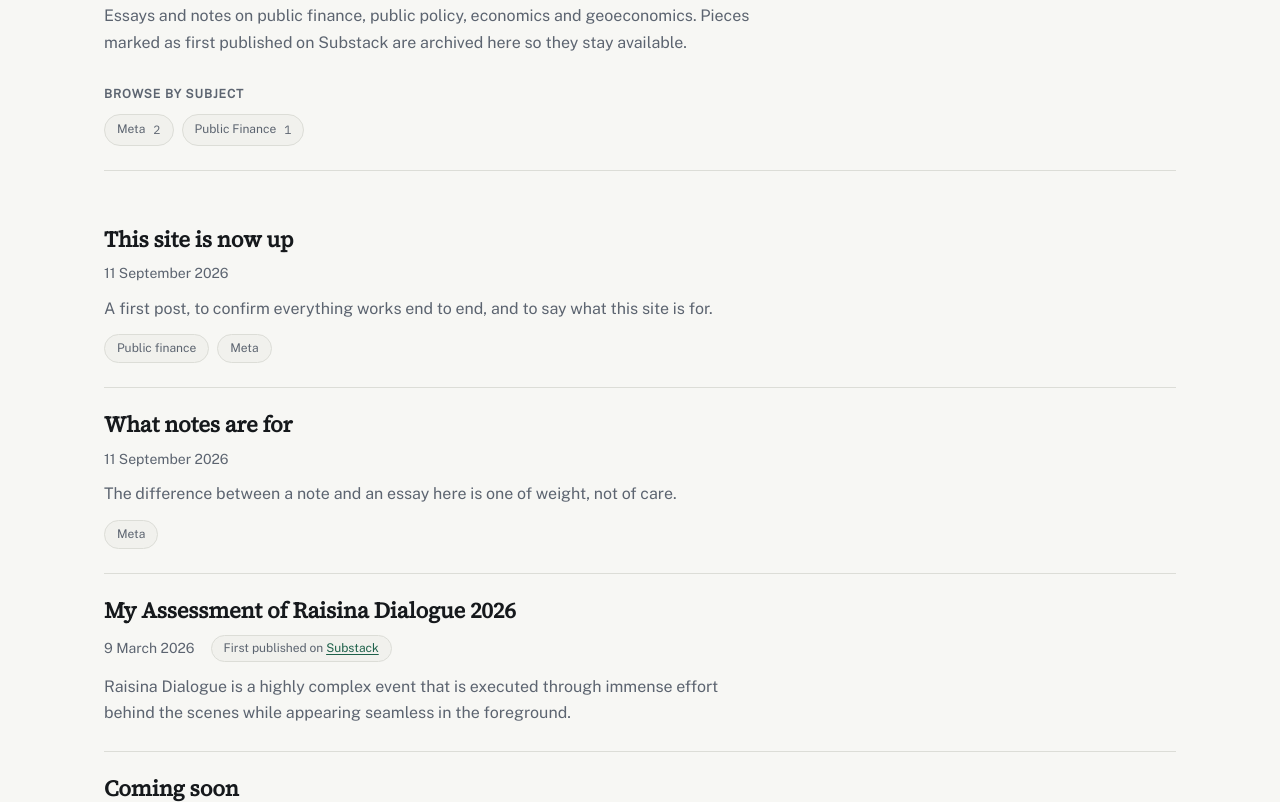
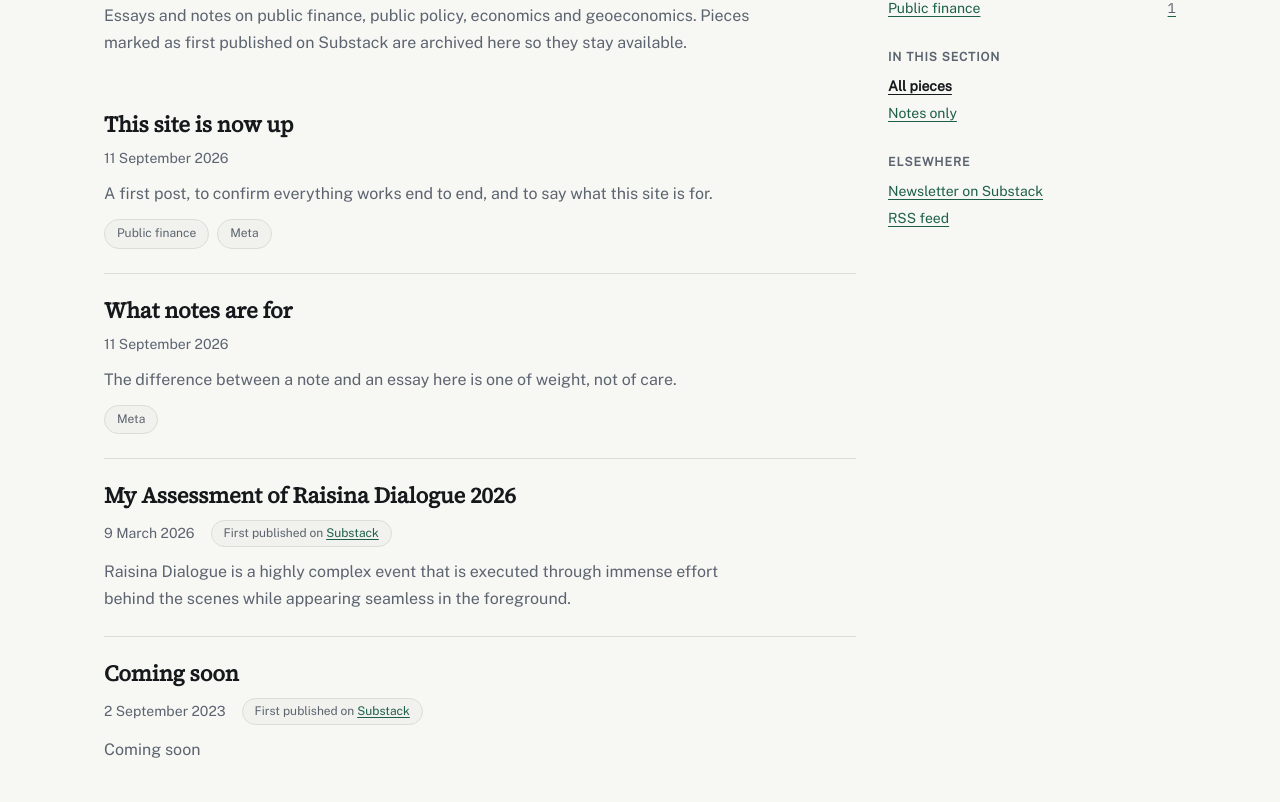
Before and after one commit to asrshadow/anupamkumar.org, an Astro site: page /writing in a window 1280 px wide. Shown: the part 179-981 px from the top of the page. Built offline with nearby package versions, Linux system fonts and the light colour scheme; Astro itself is replaced by a stand-in of ours; some packages are replaced by stand-ins of ours.

Commit message:
feat: give the writing listing a right-hand column
Writings and notes, and the notes-only view, both move into the
page shell. The subject list moves out of the body and into the
aside, where the full set belongs: the home page shows only the
top eight because a sidebar cannot hold forty.

Both views carry an "In this section" block naming the other, so
the notes view is reachable without being in the navigation. The
current view is marked with aria-current as well as weight, since
weight alone tells a screen reader nothing.

The notes page says plainly that it is one view of a larger list,
for a reader arriving there from a search result.

Moving the subject list to the aside removed the h2 that used to
sit between the h1 and the piece titles, so the listings were
skipping from h1 straight to h3. PieceCard now takes its heading
level as a prop, the way SideBlock does, and the three pages whose
list follows the h1 directly pass 2. That also fixes the tag
pages, which had the same gap before this work started.

```diff
--- a/src/components/PieceCard.astro
+++ b/src/components/PieceCard.astro
@@ -15,17 +15,37 @@ import TagList from "./TagList.astro";
 
 interface Props {
   piece: Piece;
+
   /** Hide tags in places where they would be repetitive, like a tag page. */
   showTags?: boolean;
+
+  /**
+   * Whether the title is an <h2> or an <h3>.
+   *
+   * This is not a style choice — the two look identical. Headings
+   * on a page must never skip a level, because a screen reader user
+   * navigates by them and a gap reads as missing content.
+   *
+   * So it depends on what the list sits under. On a page where the
+   * list follows the <h1> directly, these are <h2>. On the home
+   * page they sit under an <h2> saying "More recent writing", so
+   * there they are <h3>, which is the default.
+   */
+  headingLevel?: 2 | 3;
 }
 
-const { piece, showTags = true } = Astro.props;
+const { piece, showTags = true, headingLevel = 3 } = Astro.props;
+
+// Build the tag name from the level. The capital letter matters:
+// Astro treats a lowercase name as a literal HTML tag and a
+// capitalised one as a value to look up.
+const Heading = `h${headingLevel}` as "h2" | "h3";
 ---
 
 <article class="piece-card">
-  <h3 class="piece-title">
+  <Heading class="piece-title">
     <a href={piece.url}>{piece.title}</a>
-  </h3>
+  </Heading>
 
   <PostMeta
     date={piece.date}
--- a/src/pages/notes/index.astro
+++ b/src/pages/notes/index.astro
@@ -1,19 +1,36 @@
 ---
 // ============================================================
-// /notes/ — short pieces, listed newest first.
+// /notes/ — short pieces only, newest first.
+//
+// This is a filtered view of /writing/, not a separate section.
+// Both addresses were published, so both stay live and neither
+// redirects to the other.
+//
+// It is reachable from the sidebar on /writing/ rather than from
+// the navigation, because to a reader a note and an essay are both
+// just things he has written.
 // ============================================================
 
 import BaseLayout from "../../layouts/BaseLayout.astro";
+import PageShell from "../../components/PageShell.astro";
+import SideBlock from "../../components/SideBlock.astro";
 import PieceCard from "../../components/PieceCard.astro";
-import { getNotes } from "../../lib/writing";
+import { getNotes, getAllTags } from "../../lib/writing";
 
 const notes = await getNotes();
+const tags = await getAllTags();
+
+function displayTag(tag: string): string {
+  const spaced = tag.replace(/-/g, " ");
+  return spaced.charAt(0).toUpperCase() + spaced.slice(1);
+}
 ---
 
 <BaseLayout
   title="Notes"
   description="Short pieces: reactions to released figures, clarifications, and working thoughts on public finance and policy."
 >
+  <PageShell asideLabel="Browse this section">
     <header class="page-header">
       <h1>Notes</h1>
       <p class="page-intro">
@@ -21,19 +38,63 @@ const notes = await getNotes();
         clarification, or a working thought. The difference from an essay is one
         of weight, not of care.
       </p>
+
+      <!-- Says plainly that this is one view of a larger list, so a
+           reader who arrives here from a search result does not
+           assume it is everything. -->
+      <p class="filtered-note">
+        This is the notes only. <a href="/writing/">All writings and notes</a> has
+        the essays and the archived Substack pieces as well.
+      </p>
     </header>
 
     {
       notes.length > 0 ? (
         <div class="piece-list">
           {notes.map((note) => (
-          <PieceCard piece={note} />
+            <PieceCard piece={note} headingLevel={2} />
           ))}
         </div>
       ) : (
         <p class="empty">No notes yet.</p>
       )
     }
+
+    <Fragment slot="aside">
+      {
+        tags.length > 0 && (
+          <SideBlock title="Browse by subject">
+            <ul class="tag-links">
+              {tags.map(({ tag, count }) => (
+                <li>
+                  <a href={`/tags/${tag}/`}>
+                    {displayTag(tag)}
+                    <span class="count">{count}</span>
+                  </a>
+                </li>
+              ))}
+            </ul>
+          </SideBlock>
+        )
+      }
+
+      <SideBlock title="In this section">
+        <ul>
+          <li><a href="/writing/">All pieces</a></li>
+          <li>
+            <a href="/notes/" aria-current="page" class="current">Notes only</a>
+          </li>
+        </ul>
+      </SideBlock>
+
+      <SideBlock title="Elsewhere">
+        <ul>
+          <li><a href="https://asranupam.substack.com">Newsletter on Substack</a></li>
+          <li><a href="/rss.xml">RSS feed</a></li>
+        </ul>
+      </SideBlock>
+    </Fragment>
+  </PageShell>
 </BaseLayout>
 
 <style>
@@ -49,7 +110,31 @@ const notes = await getNotes();
     text-wrap: pretty;
   }
 
+  .filtered-note {
+    margin: var(--space-4) 0 0;
+    font-family: var(--font-sans);
+    font-size: var(--size-sm);
+    color: var(--colour-ink-muted);
+  }
+
   .empty {
     color: var(--colour-ink-muted);
   }
+
+  .tag-links a {
+    display: flex;
+    justify-content: space-between;
+    gap: var(--space-3);
+  }
+
+  .count {
+    font-family: var(--font-mono);
+    font-variant-numeric: tabular-nums;
+    color: var(--colour-ink-muted);
+  }
+
+  .current {
+    font-weight: 700;
+    color: var(--colour-ink);
+  }
 </style>
--- a/src/pages/tags/[tag].astro
+++ b/src/pages/tags/[tag].astro
@@ -44,7 +44,7 @@ const countWords = pieces.length === 1 ? "1 piece" : `${pieces.length} pieces`;
   </header>
 
   <div class="piece-list">
-    {pieces.map((piece) => <PieceCard piece={piece} showTags={false} />)}
+    {pieces.map((piece) => <PieceCard piece={piece} showTags={false} headingLevel={2} />)}
   </div>
 
   <p class="back">
--- a/src/pages/writing/index.astro
+++ b/src/pages/writing/index.astro
@@ -5,22 +5,36 @@
 // Essays, notes and archived Substack pieces are merged into one
 // list, because to a reader they are all just "things he has
 // written". Where each was published shows on the entry itself.
+//
+// /notes/ is the same list filtered to notes only. Both addresses
+// were published, so both stay.
 // ============================================================
 
 import BaseLayout from "../../layouts/BaseLayout.astro";
+import PageShell from "../../components/PageShell.astro";
+import SideBlock from "../../components/SideBlock.astro";
 import PieceCard from "../../components/PieceCard.astro";
 import { getAllWriting, getAllTags } from "../../lib/writing";
 
 const pieces = await getAllWriting();
 const tags = await getAllTags();
+
+function displayTag(tag: string): string {
+  const spaced = tag.replace(/-/g, " ");
+  return spaced.charAt(0).toUpperCase() + spaced.slice(1);
+}
 ---
 
 <BaseLayout
-  title="Writing"
+  title="Writings and notes"
   description="Essays and notes on public finance, public policy, economics and geoeconomics."
 >
+  <PageShell asideLabel="Browse this section">
     <header class="page-header">
-    <h1>Writing</h1>
+      <!-- Sentence case here, title case in the navigation. A
+           navigation label is a name for a place; a heading is a
+           phrase on a page. -->
+      <h1>Writings and notes</h1>
       <p class="page-intro">
         Essays and notes on public finance, public policy, economics and
         geoeconomics. Pieces marked as first published on Substack are archived
@@ -29,34 +43,61 @@ const tags = await getAllTags();
     </header>
 
     {
-    tags.length > 0 && (
-      <nav class="tag-nav" aria-label="Browse by subject">
-        <h2 class="section-heading">Browse by subject</h2>
-        <ul>
-          {tags.map(({ tag, count }) => (
-            <li>
-              <a href={`/tags/${tag}/`}>
-                {tag.replace(/-/g, " ")}
-                <span class="count">{count}</span>
-              </a>
-            </li>
-          ))}
-        </ul>
-      </nav>
-    )
-  }
-
-  {
       pieces.length > 0 ? (
         <div class="piece-list">
           {pieces.map((piece) => (
-          <PieceCard piece={piece} />
+            <PieceCard piece={piece} headingLevel={2} />
           ))}
         </div>
       ) : (
         <p class="empty">Nothing published yet.</p>
       )
     }
+
+    <Fragment slot="aside">
+      {
+        /* The full list of subjects belongs here, on the page that
+           holds every piece. The home page shows only the top eight,
+           because a sidebar cannot hold forty. */
+        tags.length > 0 && (
+          <SideBlock title="Browse by subject">
+            <ul class="tag-links">
+              {tags.map(({ tag, count }) => (
+                <li>
+                  <a href={`/tags/${tag}/`}>
+                    {displayTag(tag)}
+                    <span class="count">{count}</span>
+                  </a>
+                </li>
+              ))}
+            </ul>
+          </SideBlock>
+        )
+      }
+
+      <SideBlock title="In this section">
+        <ul>
+          <li>
+            {/* aria-current tells a screen reader which view the
+                reader is on. The bold weight says the same thing to
+                everyone else — colour and weight alone would leave
+                a screen reader with no way to tell. */}
+            <a href="/writing/" aria-current="page" class="current">
+              All pieces
+            </a>
+          </li>
+          <li><a href="/notes/">Notes only</a></li>
+        </ul>
+      </SideBlock>
+
+      <SideBlock title="Elsewhere">
+        <ul>
+          <li><a href="https://asranupam.substack.com">Newsletter on Substack</a></li>
+          <li><a href="/rss.xml">RSS feed</a></li>
+        </ul>
+      </SideBlock>
+    </Fragment>
+  </PageShell>
 </BaseLayout>
 
 <style>
@@ -72,54 +113,30 @@ const tags = await getAllTags();
     text-wrap: pretty;
   }
 
-  .tag-nav {
-    margin-bottom: var(--space-6);
-    padding-bottom: var(--space-5);
-    border-bottom: 1px solid var(--colour-rule);
+  .empty {
+    color: var(--colour-ink-muted);
   }
 
-  .tag-nav ul {
+  /* Each subject on its own line with its count pushed right, so
+     the numbers form a column the eye can compare down. */
+  .tag-links a {
     display: flex;
-    flex-wrap: wrap;
-    gap: var(--space-2);
-    list-style: none;
-    margin: 0;
-    padding: 0;
+    justify-content: space-between;
+    gap: var(--space-3);
   }
 
-  .tag-nav a {
-    display: inline-flex;
-    align-items: center;
-    gap: var(--space-2);
-    min-height: 32px;
-    padding: var(--space-1) var(--space-3);
-
-    background: var(--colour-surface-sunk);
-    border: 1px solid var(--colour-rule);
-    border-radius: var(--radius-pill);
-
-    font-family: var(--font-sans);
-    font-size: var(--size-xs);
-    color: var(--colour-ink-muted);
-    text-decoration: none;
-    text-transform: capitalize;
-  }
-
-  .tag-nav a:hover {
-    color: var(--colour-accent);
-    border-color: var(--colour-accent);
-  }
-
-  /* The count is a figure, so it is set in mono like every other
-     number on the site. */
+  /* A count is a figure, so it is mono with tabular digits like
+     every other number on the site. */
   .count {
     font-family: var(--font-mono);
     font-variant-numeric: tabular-nums;
-    font-size: var(--size-xs);
     color: var(--colour-ink-muted);
   }
 
-  .empty {
-    color: var(--colour-ink-muted);
+  /* The view the reader is already on. Marked by weight and colour
+     together, never by colour alone. */
+  .current {
+    font-weight: 700;
+    color: var(--colour-ink);
   }
 </style>
```
Lines whose indentation alone changed are shown as unchanged.
